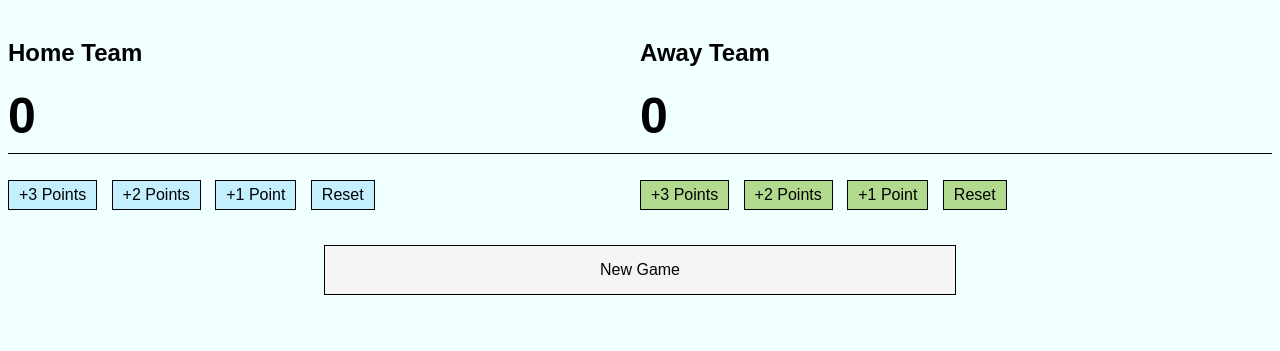
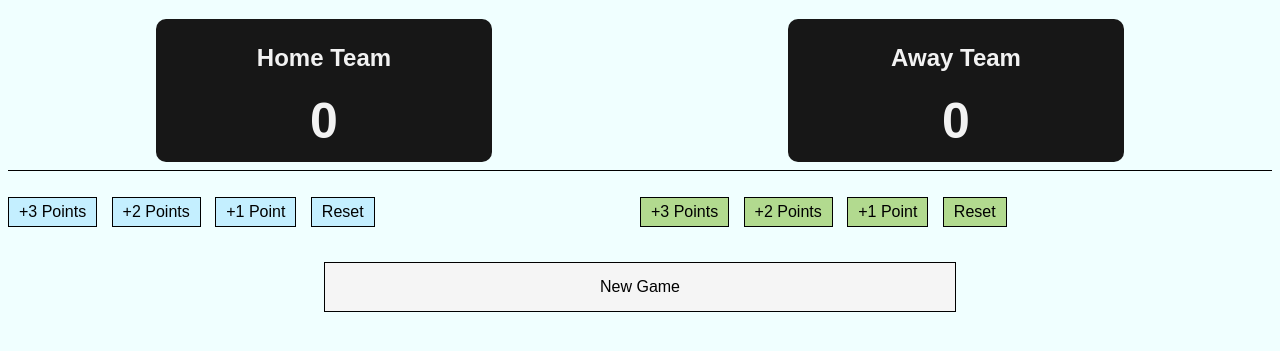
Before and after one commit to yolk00/bball-scoreboard, a plain HTML site: page index.html in a window 1280 px wide. Shown: the part 69-420 px from the top of the page. Drawn offline with Linux system fonts and the light colour scheme.

Commit message:
Changed home/away points design

```diff
--- a/index.html
+++ b/index.html
@@ -11,14 +11,18 @@
     <div id="scoreBoard">
       <h1>Score</h1>
 
-      <div class="half">
-        <h2>Home Team</h2>
-        <span id="homePoints"></span>
+      <div class="half centered">
+        <div class="sqr-bg">
+          <h2>Home Team</h2>
+          <span id="homePoints"></span>
+        </div>
       </div>
 
-      <div class="half">
-        <h2>Away Team</h2>
-        <span id="awayPoints"></span>
+      <div class="half centered">
+        <div class="sqr-bg">
+          <h2>Away Team</h2>
+          <span id="awayPoints"></span>
+        </div>
       </div>
     </div>
 
--- a/styles.css
+++ b/styles.css
@@ -1,6 +1,7 @@
 body {
   background-color: azure;
   font-family: Arial, Helvetica, sans-serif;
+  color: #f2f2f2;
 }
 
 #scoreBoard {
@@ -10,10 +11,24 @@ body {
 
 h1 {
   width: 100%;
+  color: black;
 }
 
 .half {
   width: 50%;
+}
+
+.centered {
+  display: flex;
+  justify-content: center;
+}
+
+.sqr-bg {
+  background-color: #171717;
+  width: 50%;
+  text-align: center;
+  border-radius: 10px;
+  padding: 5px 10px 12px;
 }
 
 span {
```
